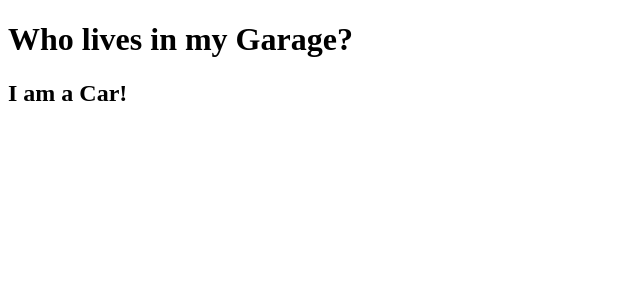
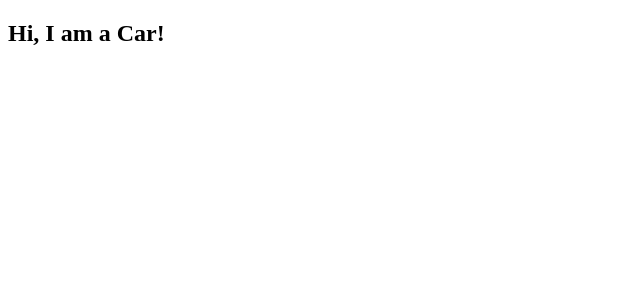
Before and after one commit to kmeixner/simple_react_app, a React (Create React App) app: page / in a window 1280 px wide. Shown: the top 300 px of the page, without its empty margins (0-640 px from the left). Built offline with nearby package versions, Linux system fonts and the light colour scheme.

Commit message:
Renamed <Car /> to <Vehicle /> in egs to prevent name conflict with Car.js
modified:   src/index.js

```diff
--- a/src/index.js
+++ b/src/index.js
@@ -1,5 +1,6 @@
 import React from 'react';
 import ReactDOM from 'react-dom/client';
+import Car from './Car.js';
 
 // Note comment all but desired example below to see it work:
 
@@ -72,33 +73,34 @@ const myElement = <h1>{(x) < 10 ? "Hello" : "Goodbye"}</h1>;
 /*
 // eg 11: (Obsolete) Define Component the old way (Component format):
 // *!* Components defined this way CANNOT USE HOOKS! *!*
-class Car extends React.Component {
+class Vehicle extends React.Component {
   render() {
     return <h2>Hi, I am a Car!</h2>;
   }
 }
-const myElement = <Car />
+const myElement = <Vehicle />
 */
 
 /*
 // eg 12: Define a Function Component the new way (function component)
 // TIP: Function Components defined this way CAN use hooks
-function Car() {
+function Vehicle() {
   return <h2>Hi, I am a Car!</h2>;
 }
-const myElement = <Car />
+const myElement = <Vehicle />
 */
 
 /*
 // eg 13: Passing props to componeents:
-function Car(props) {
+function Vehicle(props) {
   return <h2>I am a {props.color} Car!</h2>;
 }
-const myElement = <Car color="red" />
+const myElement = <Vehicle color="red" />
 */
 
+/*
 // eg: 14: Components in components:
-function Car() {
+function Vehicle() {
   return <h2>I am a Car!</h2>;
 }
 function Garage() {
@@ -110,6 +112,11 @@ function Garage() {
   );
 }
 const myElement = <Garage />
+*/
+
+// eg: 15: Define component in external file:
+// <Car /> is defined in ./Car.js and included via import Car from './Car.js';
+const myElement = <Car />
 
 
 const root = ReactDOM.createRoot(document.getElementById('root'));
```
